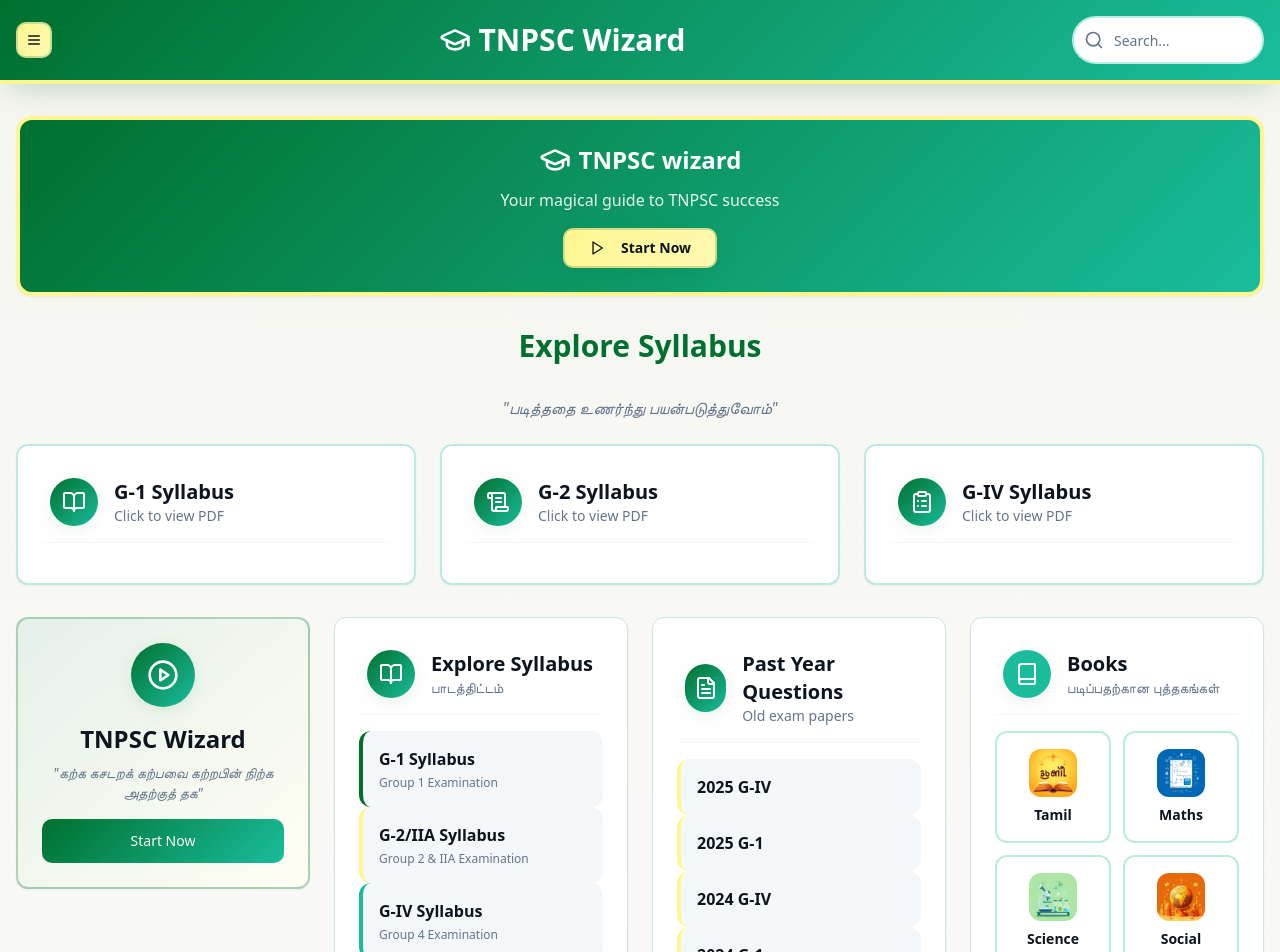
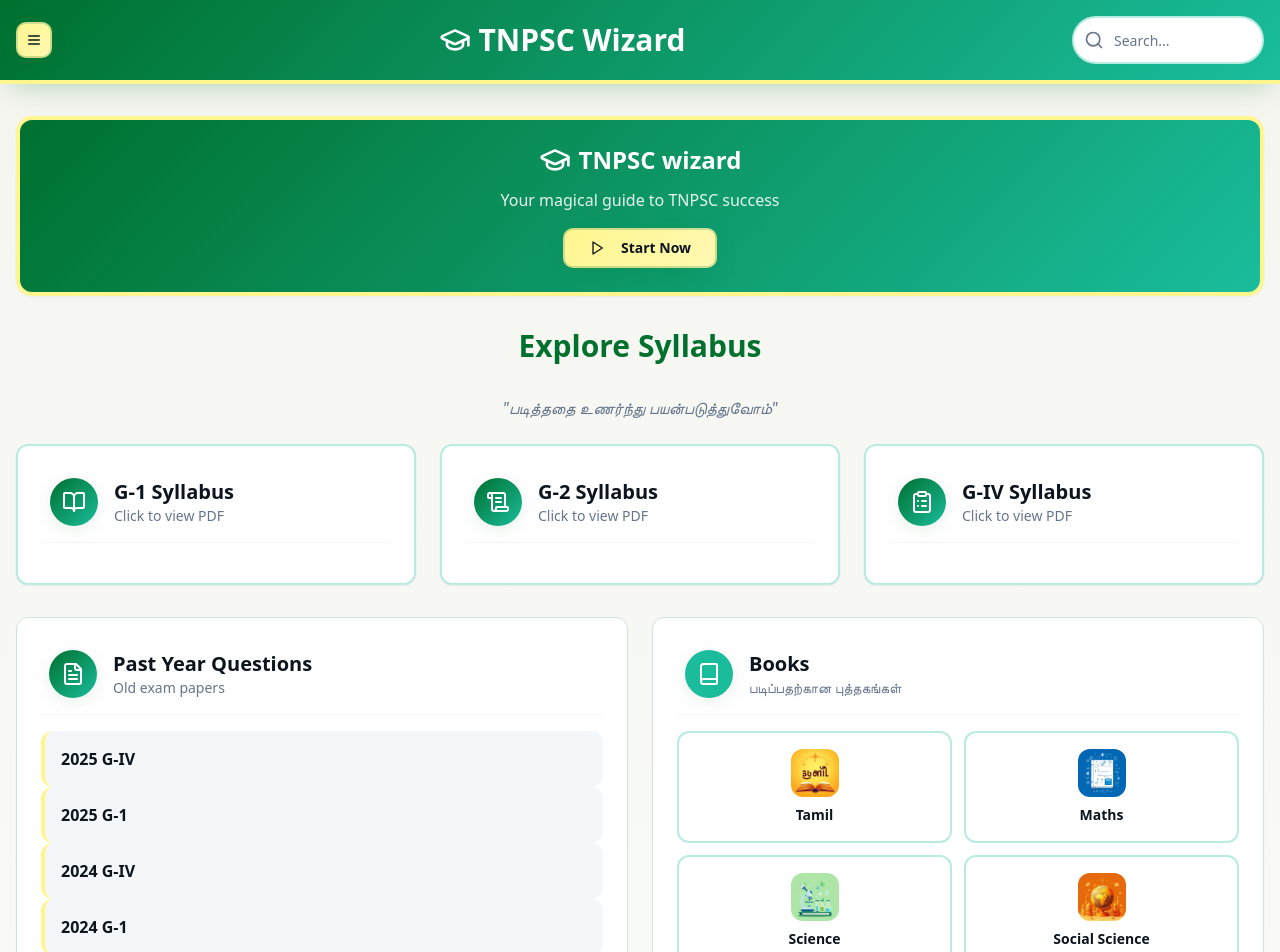
Before and after one commit to Manesh24032004/tnpsc-guide, a React (Vite) app: page / in a window 1280 px wide. Shown: the top 952 px of the page. Built offline with nearby package versions, Linux system fonts and the light colour scheme.

Commit message:
Remove dashboard sections

```diff
--- a/src/components/Dashboard/ContentGrid.tsx
+++ b/src/components/Dashboard/ContentGrid.tsx
@@ -1,4 +1,4 @@
-import { FileText, Book, PlayCircle, BookOpen } from 'lucide-react';
+import { FileText, Book } from 'lucide-react';
 import { Card } from '@/components/ui/card';
 import { ScrollArea } from '@/components/ui/scroll-area';
 import { Link } from 'react-router-dom';
@@ -27,59 +27,9 @@ const books = [
 
 export const ContentGrid = () => {
   return (
-    <div className="grid grid-cols-1 lg:grid-cols-2 xl:grid-cols-4 gap-6">
-      {/* TNPSC Wizard Start Now */}
-      <Card className="p-6 h-fit animate-slide-up bg-gradient-to-br from-primary/10 to-secondary/10 border-2 border-primary/30">
-        <div className="text-center">
-          <div className="w-16 h-16 bg-gradient-primary rounded-full flex items-center justify-center shadow-soft mx-auto mb-4">
-            <PlayCircle className="h-8 w-8 text-primary-foreground" />
-          </div>
-          <h3 className="text-2xl font-bold text-foreground mb-2">TNPSC Wizard</h3>
-          <p className="text-sm text-muted-foreground mb-4 italic">
-            "கற்க கசடறக் கற்பவை கற்றபின் நிற்க அதற்குத் தக"
-          </p>
-          <Button className="w-full" size="lg">
-            Start Now
-          </Button>
-        </div>
-      </Card>
-
-      {/* Explore Syllabus */}
-      <Card className="p-6 h-fit animate-slide-up" style={{ animationDelay: '0.1s' }}>
-        <div className="flex items-center gap-4 p-2 border-b border-muted pb-4 mb-4">
-          <div className="w-12 h-12 bg-gradient-primary rounded-full flex items-center justify-center shadow-soft">
-            <BookOpen className="h-6 w-6 text-primary-foreground" />
-          </div>
-          <div>
-            <h3 className="text-xl font-bold text-foreground">Explore Syllabus</h3>
-            <p className="text-sm text-muted-foreground">பாடத்திட்டம்</p>
-          </div>
-        </div>
-
-        <div className="space-y-3">
-          <Link to="/syllabus">
-            <div className="bg-muted rounded-lg p-4 border-l-4 border-primary cursor-pointer transition-all duration-300 hover:bg-primary/20 hover:border-primary hover:shadow-soft">
-              <div className="font-semibold text-foreground">G-1 Syllabus</div>
-              <p className="text-xs text-muted-foreground mt-1">Group 1 Examination</p>
-            </div>
-          </Link>
-          <Link to="/syllabus">
-            <div className="bg-muted rounded-lg p-4 border-l-4 border-secondary cursor-pointer transition-all duration-300 hover:bg-secondary/20 hover:border-primary hover:shadow-soft">
-              <div className="font-semibold text-foreground">G-2/IIA Syllabus</div>
-              <p className="text-xs text-muted-foreground mt-1">Group 2 & IIA Examination</p>
-            </div>
-          </Link>
-          <Link to="/syllabus">
-            <div className="bg-muted rounded-lg p-4 border-l-4 border-accent cursor-pointer transition-all duration-300 hover:bg-accent/20 hover:border-primary hover:shadow-soft">
-              <div className="font-semibold text-foreground">G-IV Syllabus</div>
-              <p className="text-xs text-muted-foreground mt-1">Group 4 Examination</p>
-            </div>
-          </Link>
-        </div>
-      </Card>
-
+    <div className="grid grid-cols-1 lg:grid-cols-2 gap-6">
       {/* Past Year Question Papers */}
-      <Card className="p-6 h-fit animate-slide-up" style={{ animationDelay: '0.2s' }}>
+      <Card className="p-6 h-fit animate-slide-up">
         <div className="flex items-center gap-4 p-2 border-b border-muted pb-4 mb-4">
           <div className="w-12 h-12 bg-gradient-primary rounded-full flex items-center justify-center shadow-soft">
             <FileText className="h-6 w-6 text-primary-foreground" />
@@ -109,7 +59,7 @@ export const ContentGrid = () => {
       </Card>
 
       {/* Books */}
-      <Card className="p-6 h-fit animate-slide-up" style={{ animationDelay: '0.3s' }}>
+      <Card className="p-6 h-fit animate-slide-up" style={{ animationDelay: '0.1s' }}>
         <div className="flex items-center gap-4 p-2 border-b border-muted pb-4 mb-4">
           <div className="w-12 h-12 bg-accent rounded-full flex items-center justify-center shadow-soft">
             <Book className="h-6 w-6 text-accent-foreground" />
```
